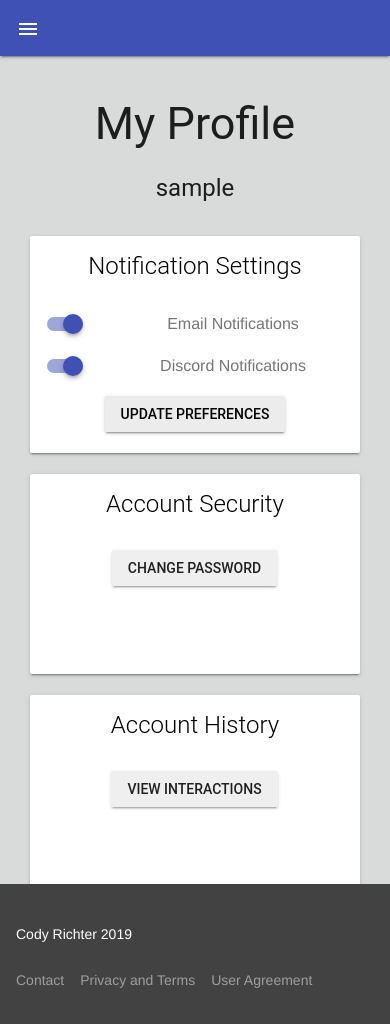
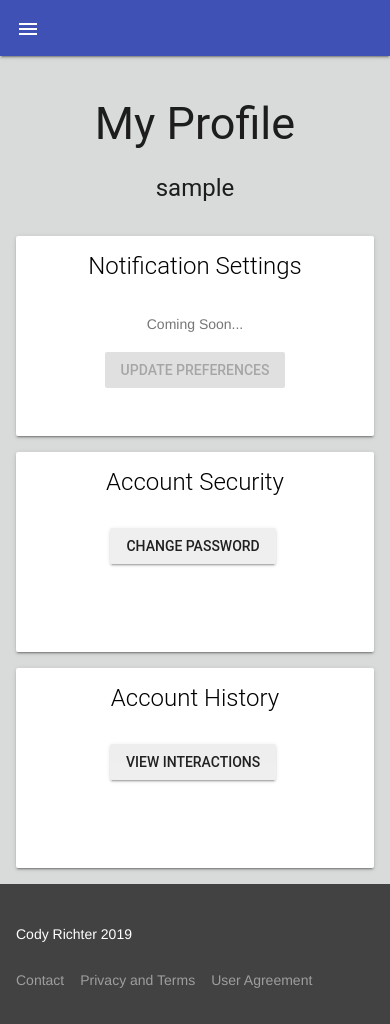
Before and after one commit to CodyRichter/cr_dynamic, a Django app: page /auth/1 in a window 390 px wide. Run offline with Django 3.2, Linux system fonts and the light colour scheme; the visitor is signed in with stand-in values (Sample User, id 1).

Commit message:
Improve mobile view and add global site name variable

```diff
--- a/cr_dynamic/settings.py
+++ b/cr_dynamic/settings.py
@@ -29,6 +29,7 @@ DEBUG = True
 
 ALLOWED_HOSTS = []
 
+NAME = 'LambChat'
 
 # Application definition
 
@@ -68,6 +69,7 @@ TEMPLATES = [
                 'django.template.context_processors.request',
                 'django.contrib.auth.context_processors.auth',
                 'django.contrib.messages.context_processors.messages',
+                'reports.context_processors.site_name',
             ],
         },
     },
--- /dev/null
+++ b/reports/context_processors.py
@@ -0,0 +1,7 @@
+from django.conf import settings # import the settings file
+
+
+#
+# Allow for passing of site name to different HTML pages
+def site_name(request):
+    return {'SITE_NAME': settings.NAME}
--- a/templates/_footer.html
+++ b/templates/_footer.html
@@ -15,20 +15,3 @@
         </ul>
     </div>
 </footer>
-
-{#<div class="mdl-navigation">#}
-{##}
-{#    {% if messages %}#}
-{#        <br>#}
-{#        {% for message in messages %}#}
-{#            {% if message.tags == 'error' %}#}
-{#                <br>#}
-{#                <div class="alert error">{{ message }}</div><br>#}
-{#            {% else %}#}
-{#                <br>#}
-{#                <div class="alert">{{ message }}</div>#}
-{#            {% endif %}#}
-{##}
-{#        {% endfor %}#}
-{#    {% endif %}#}
-{#</div>#}
--- a/templates/_header.html
+++ b/templates/_header.html
@@ -14,30 +14,34 @@
             <div class="mdl-layout-spacer"></div>
             <!-- Navigation. We hide it in small screens. -->
             <nav class="mdl-navigation mdl-layout--large-screen-only">
+
+                <a class="mdl-navigation__link" href="{% url 'home' %}">Home</a>
+
                 {% if user.is_authenticated %}
+                    <a class="mdl-navigation__link" href="{% url 'index' %}">All Posts</a>
+                    <a class="mdl-navigation__link" href="{% url 'logout' %}"> Logout ({{ user.username }}) </a>
                     <div class="material-icons mdl-badge mdl-badge--overlap"><a href="{% url 'profile' user.id %}"
                                                                                 class="mdl-button--icon"
                                                                                 style="text-decoration: none">account_box</a>
                     </div>
                 {% else %}
-                    <div></div>
+                    <a class="mdl-navigation__link" href="{% url 'login' %}"> Login </a>
                 {% endif %}
             </nav>
         </div>
     </header>
-    <div class="mdl-layout__drawer">
+    <div class="mdl-layout__drawer mdl-layout--small-screen-only">
         <span class="mdl-layout-title">Navigation</span>
         <nav class="mdl-navigation">
-            <a class="mdl-navigation__link" href="/">Home</a>
+            <a class="mdl-navigation__link" href="{% url 'home' %}">Home</a>
             {% if user.is_authenticated %}
-                <a class="mdl-navigation__link" href="/reports">All Posts</a>
-                <a class="mdl-navigation__link" href="/auth/logout"> Logout ({{ user.username }}) </a>
+                <a class="mdl-navigation__link" href="{% url 'index' %}">All Posts</a>
+                <a class="mdl-navigation__link" href="{% url 'profile' user.id %}"> My Account </a>
+                <a class="mdl-navigation__link" href="{% url 'logout' %}"> Logout ({{ user.username }}) </a>
             {% else %}
-                <a class="mdl-navigation__link" href="/auth/login"> Login </a>
+                <a class="mdl-navigation__link" href="{% url 'login' %}"> Login </a>
             {% endif %}
         </nav>
     </div>
-    <main class="mdl-layout__content">
-        <div class="page-content"><!-- Your content goes here --></div>
-    </main>
+
 </div>
--- a/templates/registration/account.html
+++ b/templates/registration/account.html
@@ -2,7 +2,7 @@
 <html lang="en">
 <head>
     <meta charset="UTF-8">
-    <title>Cody Richter: Root Navigation</title>
+    <title>{{ SITE_NAME }}: My Account</title>
 
     {% load static %}
     <link rel="stylesheet" href='{% static 'material/material.min.css' %}'>
@@ -28,35 +28,35 @@
             </div>
 
 
-            <div class="mdl-cell mdl-cell--4-col mdl-cell--middle" style="display: inline-block">
-                <div class="mdl-card mdl-shadow--2dp" style="display: inline-block">
+            <div class="mdl-cell mdl-cell--4-col mdl-cell--middle mdl-card mdl-shadow--2dp"
+                 style="display: inline-block">
                 <div class="mdl-card__title mdl-card--expand" style="display: inline-block">
                     <h2 class="mdl-card__title-text">Notification Settings</h2>
                 </div>
                 <div class="mdl-card__supporting-text" style="display: inline-block">
-                        <label class="mdl-switch mdl-js-switch mdl-js-ripple-effect" for="switch-1">
-                            <span class="mdl-switch__label">Email Notifications</span>
-                            <input type="checkbox" id="switch-1" class="mdl-switch__input" checked>
-                        </label>
-                        <br>
-                        <br>
-                        <label class="mdl-switch mdl-js-switch mdl-js-ripple-effect" for="switch-2">
-                            <span class="mdl-switch__label">Discord Notifications</span>
-                            <input type="checkbox" id="switch-2" class="mdl-switch__input" checked>
-                        </label>
-
-                        <br>
-                        <br>
-                        <button type="submit" class="mdl-button mdl-js-button mdl-button--raised mdl-js-ripple-effect">
+{#                    <label class="mdl-switch mdl-js-switch mdl-js-ripple-effect" for="switch-1">#}
+{#                        <span class="mdl-switch__label">Email Notifications</span>#}
+{#                        <input type="checkbox" id="switch-1" class="mdl-switch__input" checked>#}
+{#                    </label>#}
+{#                    <br>#}
+{#                    <br>#}
+{#                    <label class="mdl-switch mdl-js-switch mdl-js-ripple-effect" for="switch-2">#}
+{#                        <span class="mdl-switch__label">Discord Notifications</span>#}
+{#                        <input type="checkbox" id="switch-2" class="mdl-switch__input" checked>#}
+{#                    </label>#}
+{##}
+{#                    <br>#}
+{#                    <br>#}
+                    <p>Coming Soon...</p>
+                    <button type="submit" class="mdl-button mdl-js-button mdl-button--raised mdl-js-ripple-effect mdl-button--disabled">
                         Update Preferences
                     </button>
 
                 </div>
             </div>
-            </div>
 
-            <div class="mdl-cell mdl-cell--4-col mdl-cell--middle" style="display: inline-block">
-                <div class="mdl-card mdl-shadow--2dp" style="display: inline-block">
+            <div class="mdl-cell mdl-cell--4-col mdl-cell--middle mdl-card mdl-shadow--2dp"
+                 style="display: inline-block">
                 <div class="mdl-card__title mdl-card--expand" style="display: inline-block">
                     <h2 class="mdl-card__title-text">Account Security</h2>
                 </div>
@@ -68,10 +68,9 @@
                     </a>
                 </div>
             </div>
-            </div>
 
-            <div class="mdl-cell mdl-cell--4-col mdl-cell--middle" style="display: inline-block">
-                <div class="mdl-card mdl-shadow--2dp" style="display: inline-block">
+            <div class="mdl-cell mdl-cell--4-col mdl-cell--middle mdl-card mdl-shadow--2dp"
+                 style="display: inline-block">
                 <div class="mdl-card__title mdl-card--expand" style="display: inline-block">
                     <h2 class="mdl-card__title-text">Account History</h2>
                 </div>
@@ -84,7 +83,6 @@
                 </div>
             </div>
         </div>
-        </div>
 
     </main>
     {% include '_footer.html' %}
--- a/templates/registration/change_password.html
+++ b/templates/registration/change_password.html
@@ -2,7 +2,7 @@
 <html lang="en">
 <head>
     <meta charset="UTF-8">
-    <title>Change Password</title>
+    <title>{{ SITE_NAME }}: Change Password</title>
     {% csrf_token %}
     {% load static %}
     <link rel="stylesheet" href='{% static 'material/material.min.css' %}'>
--- a/templates/registration/interactions.html
+++ b/templates/registration/interactions.html
@@ -2,7 +2,7 @@
 <html lang="en">
 <head>
     <meta charset="UTF-8">
-    <title> {{ post.title }}</title>
+    <title> {{ SITE_NAME }}: Interactions</title>
 
     {% load static %}
     <link rel="stylesheet" href='{% static 'page/styles.css' %}'>
--- a/templates/registration/login.html
+++ b/templates/registration/login.html
@@ -2,7 +2,7 @@
 <html lang="en">
 <head>
     <meta charset="UTF-8">
-    <title>Login</title>
+    <title>{{ SITE_NAME }}: Login</title>
 
     {% if user.is_authenticated %}
         <meta http-equiv="REFRESH" content="0;url=/">
--- a/templates/registration/password_change_done.html
+++ b/templates/registration/password_change_done.html
@@ -2,7 +2,7 @@
 <html lang="en">
 <head>
     <meta charset="UTF-8">
-    <title>Password Change Success!</title>
+    <title>{{ SITE_NAME }}: Password Change Success!</title>
 
     {% if user.is_authenticated %}
         <meta http-equiv="REFRESH" content="0;url=/auth/{{ user.id }}">
--- a/templates/registration/password_change_form.html
+++ b/templates/registration/password_change_form.html
@@ -2,7 +2,7 @@
 <html lang="en">
 <head>
     <meta charset="UTF-8">
-    <title>Change Password</title>
+    <title>{{ SITE_NAME }}: Change Password</title>
     {% csrf_token %}
     {% load static %}
     <link rel="stylesheet" href='{% static 'material/material.min.css' %}'>
--- a/templates/registration/signup.html
+++ b/templates/registration/signup.html
@@ -2,7 +2,7 @@
 <html lang="en">
 <head>
     <meta charset="UTF-8">
-    <title>Login</title>
+    <title>{{ SITE_NAME }}: Login</title>
 
     {% if user.is_authenticated %}
         <meta http-equiv="REFRESH" content="0;url=/">
--- a/templates/reports/detail.html
+++ b/templates/reports/detail.html
@@ -2,7 +2,7 @@
 <html lang="en">
 <head>
     <meta charset="UTF-8">
-    <title> {{ post.title }}</title>
+    <title>{{ SITE_NAME }}: {{ post.title }}</title>
 
     {% load static %}
     <link rel="stylesheet" href='{% static 'page/styles.css' %}'>
--- a/templates/reports/edit.html
+++ b/templates/reports/edit.html
@@ -2,7 +2,7 @@
 <html lang="en">
 <head>
     <meta charset="UTF-8">
-    <title>Edit {{ post.title }}</title>
+    <title>{{ SITE_NAME }}: Edit {{ post.title }}</title>
 
     {% load static %}
     <link rel="stylesheet" href='{% static 'material/material.min.css' %}'>
--- a/templates/reports/new.html
+++ b/templates/reports/new.html
@@ -2,7 +2,7 @@
 <html lang="en">
 <head>
     <meta charset="UTF-8">
-    <title>New Post</title>
+    <title>{{ SITE_NAME }}: New Post</title>
 
     {% load static %}
     <link rel="stylesheet" href='{% static 'material/material.min.css' %}'>
```
Also changed, not shown: templates/index.html (+5 -11 lines), templates/reports/index.html (+13 -69 lines), templates/reports/partial/_post-display.html (added, +12 -0 lines). Lines whose indentation alone changed are shown as unchanged.
